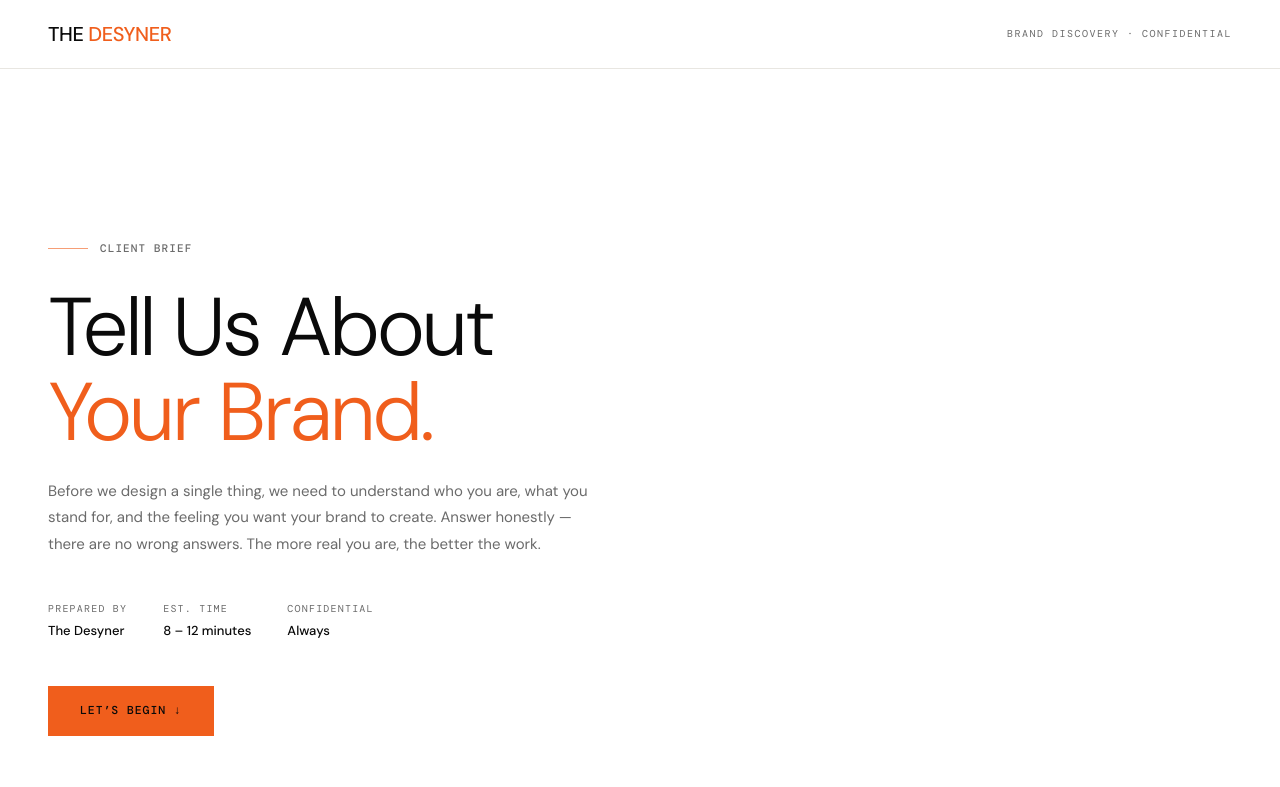
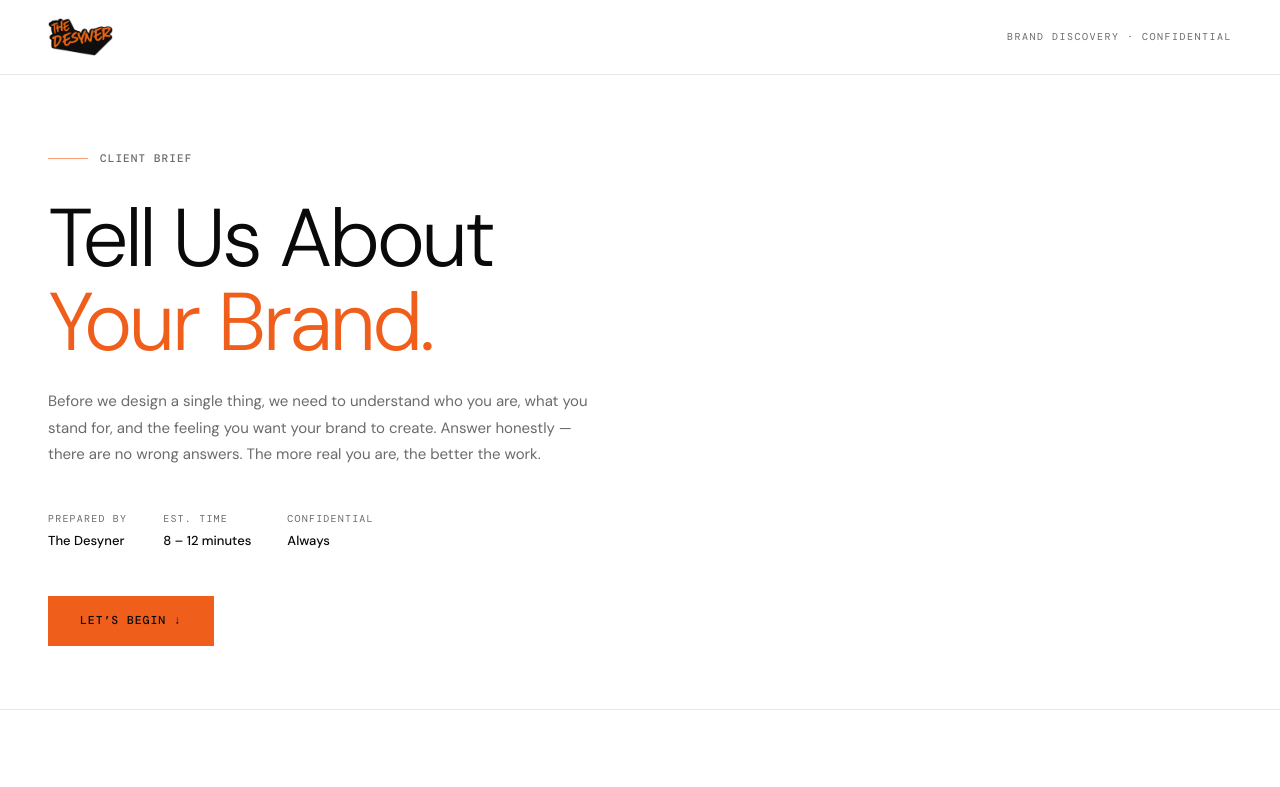
Before and after one commit to sakadaniel32-code/thedesyner-brand-brief, a plain HTML site: page index.html in a window 1280 px wide. Shown: the top 787 px of the page. Drawn offline with nearby package versions, Linux system fonts and the light colour scheme.

Commit message:
Use The Desyner logo in header, tighten hero spacing

```diff
--- a/index.html
+++ b/index.html
@@ -22,10 +22,10 @@
   :focus-visible{outline:2px solid var(--ember);outline-offset:3px;border-radius:2px}
   .progress-bar{position:fixed;top:0;left:0;height:2px;background:var(--ember);transition:width .2s;z-index:200}
   .site-header{position:fixed;top:0;left:0;right:0;z-index:100;display:flex;align-items:center;justify-content:space-between;padding:18px 48px;background:rgba(255,255,255,.92);-webkit-backdrop-filter:blur(16px);backdrop-filter:blur(16px);border-bottom:1px solid var(--line)}
-  .logo{font-family:'DM Sans',sans-serif;font-weight:500;font-size:20px;letter-spacing:-0.02em;color:var(--ink)}
-  .logo span{color:var(--ember)}
+  .logo img{height:38px;width:auto;display:block}
+  .logo{display:flex;align-items:center}
   .header-tag{font-family:'DM Mono',monospace;font-size:10px;color:var(--mute);letter-spacing:.15em;text-transform:uppercase}
-  .hero{position:relative;min-height:100vh;display:flex;flex-direction:column;justify-content:flex-end;padding:120px 48px 64px;overflow:hidden;background:var(--paper)}
+  .hero{position:relative;padding:150px 48px 64px;overflow:hidden;background:var(--paper)}
   .hero-content{animation:fadeUp .9s cubic-bezier(.16,1,.3,1) both}
   @keyframes fadeUp{from{opacity:0;transform:translateY(36px)}to{opacity:1;transform:translateY(0)}}
   .eyebrow{display:flex;align-items:center;gap:12px;font-family:'DM Mono',monospace;font-size:11px;letter-spacing:.1em;color:var(--ink);opacity:.6;text-transform:uppercase;font-weight:500;margin-bottom:28px}
@@ -96,7 +96,7 @@
   .success-screen h2{font-family:'DM Sans',sans-serif;font-weight:300;font-size:clamp(34px,4.8vw,52px);color:var(--ink);letter-spacing:-0.04em;margin-bottom:12px}
   .success-screen p{font-size:14px;color:var(--mute);max-width:380px;line-height:1.7}
   .site-footer{text-align:center;padding:24px 48px;border-top:1px solid var(--line);font-family:'DM Mono',monospace;font-size:10px;letter-spacing:.12em;color:var(--mute);position:relative;z-index:1;background:var(--ink);color:rgba(255,255,255,.55)}
-  @media(max-width:580px){.site-header{padding:16px 24px}.hero{padding:100px 24px 52px}.form-wrap{padding:60px 24px 100px}.two-col{grid-template-columns:1fr}.scale-row{grid-template-columns:80px 1fr 80px}.scale-row .sl,.scale-row .sr{font-size:10px}}
+  @media(max-width:580px){.site-header{padding:16px 24px}.hero{padding:120px 24px 52px}.form-wrap{padding:60px 24px 100px}.two-col{grid-template-columns:1fr}.scale-row{grid-template-columns:80px 1fr 80px}.scale-row .sl,.scale-row .sr{font-size:10px}}
   </style>
 </head>
 <body>
@@ -104,7 +104,7 @@
 <div class="progress-bar" id="progressBar"></div>
 
 <header class="site-header">
-  <div class="logo">THE <span>DESYNER</span></div>
+  <div class="logo"><img src="assets/logo.png" alt="The Desyner"></div>
   <div class="header-tag">Brand Discovery &middot; Confidential</div>
 </header>
 
```
Also changed, not shown: assets/logo.png (added).
